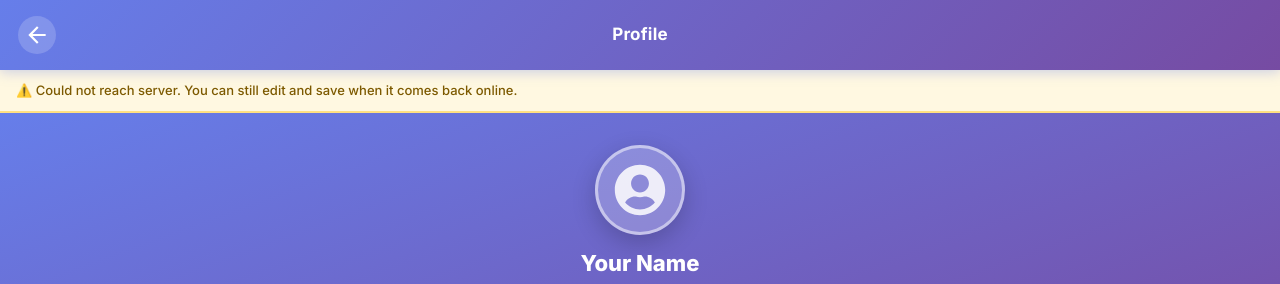
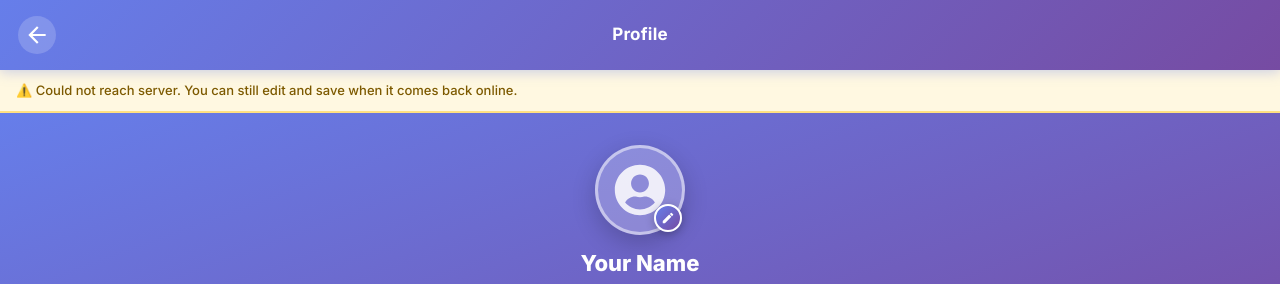
Before and after one commit to 2matt24/CS456Project, a React (Vite) app in the folder frontend/: page /profile in a window 1280 px wide. Shown: the top 284 px of the page. Built offline with nearby package versions, Linux system fonts and the light colour scheme; no server answers.

Commit message:
feat: profile picture upload with Azure storage

```diff
--- a/frontend/src/pages/ProfilePage.jsx
+++ b/frontend/src/pages/ProfilePage.jsx
@@ -85,6 +85,10 @@ export default function ProfilePage() {
   const [fetchError, setFetchError] = useState('');
   const [isAddModalOpen, setIsAddModalOpen] = useState(false);
 
+  /* ── profile picture ── */
+  const [profilePicture, setProfilePicture]   = useState(null);
+  const [isUploadingPic, setIsUploadingPic]   = useState(false);
+
   /* ── edit mode ── */
   const [isEditing, setIsEditing]     = useState(false);
   const [form, setForm]               = useState({
@@ -136,6 +140,7 @@ export default function ProfilePage() {
 
       const u = data.user;
       setUser(u);
+      setProfilePicture(u.profilePicture || null);
       populateForm(u);
     } catch (err) {
       console.error('[ProfilePage] Network error:', err);
@@ -232,6 +237,47 @@ export default function ProfilePage() {
     }
   };
 
+  /* ── profile picture upload ── */
+  const handleProfilePictureUpload = async (e) => {
+    const file = e.target.files[0];
+    if (!file) return;
+
+    if (!file.type.startsWith('image/')) {
+      setProfileMsg({ text: 'Please upload an image file (JPG, PNG, GIF)', type: 'error' });
+      return;
+    }
+    if (file.size > 5 * 1024 * 1024) {
+      setProfileMsg({ text: 'Image must be smaller than 5MB', type: 'error' });
+      return;
+    }
+
+    setIsUploadingPic(true);
+    try {
+      const formData = new FormData();
+      formData.append('profilePicture', file);
+
+      const response = await fetch(`${API_BASE}/api/user/me/profile-picture`, {
+        method: 'POST',
+        credentials: 'include',
+        body: formData,
+      });
+
+      if (!response.ok) {
+        const errorData = await response.json().catch(() => ({}));
+        throw new Error(errorData.error || 'Upload failed');
+      }
+
+      const data = await response.json();
+      setProfilePicture(data.profilePictureUrl);
+      setUser(prev => ({ ...prev, profilePicture: data.profilePictureUrl }));
+      setProfileMsg({ text: '✓ Profile picture updated!', type: 'success' });
+    } catch (error) {
+      setProfileMsg({ text: error.message || 'Failed to upload picture', type: 'error' });
+    } finally {
+      setIsUploadingPic(false);
+    }
+  };
+
   /* ── derived ── */
   const fullName = user
     ? `${user.firstName || ''} ${user.lastName || ''}`.trim() || 'Your Name'
@@ -281,14 +327,37 @@ export default function ProfilePage() {
 
       {/* ── Hero header ── */}
       <div className="profile-hero">
-        <div className="profile-avatar">
-          {(user?.firstName || user?.lastName) ? (
+        <div className="profile-avatar" style={{ position: 'relative' }}>
+          {profilePicture ? (
+            <img
+              src={profilePicture}
+              alt="Profile"
+              style={{ width: '100%', height: '100%', objectFit: 'cover', borderRadius: '50%' }}
+            />
+          ) : (user?.firstName || user?.lastName) ? (
             <span className="profile-initials">
               {getInitials(user.firstName, user.lastName)}
             </span>
           ) : (
             <FaUserCircle size={52} color="rgba(255,255,255,0.85)" />
           )}
+
+          <label
+            className={`profile-pic-upload-btn${isUploadingPic ? ' uploading' : ''}`}
+            title="Change profile picture"
+          >
+            {isUploadingPic
+              ? <span className="btn-spinner" style={{ width: 12, height: 12, borderWidth: 2 }} />
+              : <MdEdit size={14} color="white" />
+            }
+            <input
+              type="file"
+              accept="image/*"
+              style={{ display: 'none' }}
+              onChange={handleProfilePictureUpload}
+              disabled={isUploadingPic}
+            />
+          </label>
         </div>
         <h2 className="profile-hero-name">{fullName}</h2>
         <p className="profile-hero-email">{user?.email || 'No email set'}</p>
--- a/frontend/src/styles/ProfilePage.css
+++ b/frontend/src/styles/ProfilePage.css
@@ -109,6 +109,34 @@
   color: white;
   letter-spacing: 1px;
   line-height: 1;
+}
+
+.profile-pic-upload-btn {
+  position: absolute;
+  bottom: 0;
+  right: 0;
+  width: 28px;
+  height: 28px;
+  background: linear-gradient(135deg, #667eea 0%, #764ba2 100%);
+  border-radius: 50%;
+  display: flex;
+  align-items: center;
+  justify-content: center;
+  cursor: pointer;
+  box-shadow: 0 2px 8px rgba(0, 0, 0, 0.25);
+  transition: transform 0.2s ease, box-shadow 0.2s ease;
+  border: 2px solid white;
+}
+
+.profile-pic-upload-btn:hover {
+  transform: scale(1.12);
+  box-shadow: 0 4px 12px rgba(0, 0, 0, 0.3);
+}
+
+.profile-pic-upload-btn:active,
+.profile-pic-upload-btn.uploading {
+  transform: scale(0.95);
+  cursor: wait;
 }
 
 .profile-hero-name {
```
